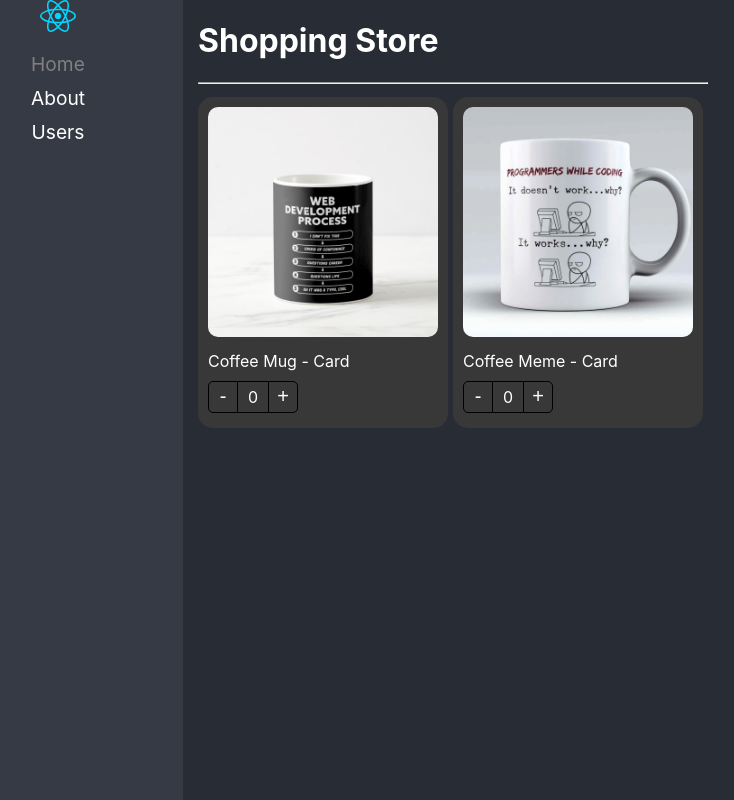
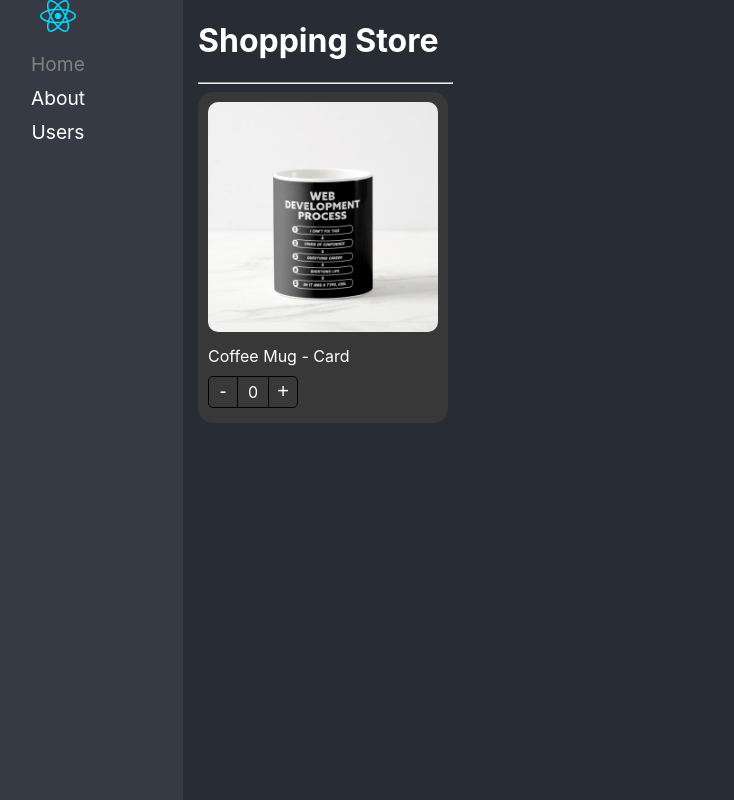
Before and after one commit to AgredaLuis/react-adv, a React (Vite) app: page / in a window 1280 px wide. Shown: the whole page, without its empty margins (67-801 px from the left). Built offline with nearby package versions, Linux system fonts and the light colour scheme.

Commit message:
first state-initializer

```diff
--- a/src/02-component-patterns/components/ProductCard.tsx
+++ b/src/02-component-patterns/components/ProductCard.tsx
@@ -9,9 +9,9 @@ export const ProductContext = createContext({} as ProductContextProps);
 const { Provider } = ProductContext;
 
 
-export const ProductCard = ({ children, product, className, style, onChange, value}: ProductCardProps ) => {
+export const ProductCard = ({ children, product, className, style, onChange, value , initialValues }: ProductCardProps ) => {
 
-    const { counter, increaseBy } = useProduct( {onChange, product, value} );
+    const { counter, increaseBy } = useProduct( {onChange, product, value, initialValues} );
 
     return (
         <Provider value={{
@@ -20,7 +20,7 @@ export const ProductCard = ({ children, product, className, style, onChange, val
             product
         }}>
             <div className={ `${styles.productCard} ${ className }` } style={ style }>
-                { children }
+                { children() }
             </div>
         </Provider>
     )
--- a/src/02-component-patterns/hooks/useProduct.ts
+++ b/src/02-component-patterns/hooks/useProduct.ts
@@ -1,28 +1,37 @@
-import { useEffect, useState } from 'react'
-import { onChangeArgs, Product } from '../interfaces/interfaces';
+import { useEffect, useRef, useState } from 'react'
+import { InitialValues, onChangeArgs, Product } from '../interfaces/interfaces';
 
 
 interface useProductArgs {
     product: Product;
     onChange?: ( args: onChangeArgs ) => void;
     value?: number;
+    initialValues?: InitialValues;
 }
 
 
-export const useProduct = ({ onChange, product, value = 0 }: useProductArgs) => {
+export const useProduct = ({ onChange, product, value = 0, initialValues }: useProductArgs) => {
 
-    const [ counter, setCounter ] = useState( value );
+    const [ counter, setCounter ] = useState( initialValues?.count || value );
+    const isMounted = useRef(false)
 
+    console.log(initialValues?.count)
 
     const increaseBy = ( value: number ) => {
 
-        const newValue = Math.max( counter + value, 0 )
+        let newValue = Math.max( counter + value, 0 )
+        if(initialValues?.maxCount){
+            newValue = Math.min( newValue, initialValues?.maxCount)
+        }
         setCounter( newValue );
-
         onChange && onChange({ count: newValue, product });
     }
 
     useEffect(() => {
+        isMounted.current = true
+    })
+    useEffect(() => {
+        if ( !isMounted.current ) return;
         setCounter( value );
     }, [ value ])
 
--- a/src/02-component-patterns/pages/ShoppingPage.tsx
+++ b/src/02-component-patterns/pages/ShoppingPage.tsx
@@ -1,73 +1,36 @@
-import { ProductCard, ProductImage, ProductTitle, ProductButtons } from '../components';
-import { useShoppingCart } from '../hooks/useShoppingCart';
+import {
+  ProductCard,
+  ProductImage,
+  ProductTitle,
+  ProductButtons,
+} from "../components";
 
-import { products } from '../data/products';
-import '../styles/custom-styles.css';
+import { products } from "../data/products";
+import "../styles/custom-styles.css";
 
-
-
+const product = products[0];
 
 export const ShoppingPage = () => {
-
-  const { shoppingCart, onProductCountChange } = useShoppingCart();
-
-
   return (
     <div>
       <h1>Shopping Store</h1>
       <hr />
-
-          <div style={{
-              display: 'flex',
-              flexDirection: 'row',
-              flexWrap: 'wrap'
-          }}>
-
-
-              {
-                  products.map( product => (
+      <div>
         <ProductCard
-                          key={ product.id }
-                          product={ product }
+          key={product.id}
+          product={product}
           className="bg-dark text-white"
-                          onChange={ onProductCountChange }
-                          value={ shoppingCart[product.id]?.count || 0 }
+          initialValues={{ count: 4, maxCount: 10 }}
         >
+          {() => (
+            <>
               <ProductImage className="custom-image" />
               <ProductTitle className="text-bold" />
               <ProductButtons className="custom-buttons" />
+            </>
+          )}
         </ProductCard>
-                  ))
-              }
       </div>
-
-          <div className="shopping-cart">
-
-              {
-                  Object.entries( shoppingCart ).map( ([ key, product ]) => (
-                      <ProductCard
-                          key={ key }
-                          product={ product }
-                          className="bg-dark text-white"
-                          style={{ width: '100px' }}
-                          onChange={ onProductCountChange }
-                          value={ product.count }
-                      >
-                          <ProductImage className="custom-image"/>
-                          <ProductButtons
-                              className="custom-buttons"
-                              style={{
-                                  display: 'flex',
-                                  justifyContent: 'center'
-                              }}
-                          />
-                      </ProductCard>
-                  ))
-              }
-
-
     </div>
-
-      </div>
-  )
-}
+  );
+};
```
Also changed, not shown: src/02-component-patterns/interfaces/interfaces.ts (+9 -1 lines). Lines whose indentation alone changed are shown as unchanged.
